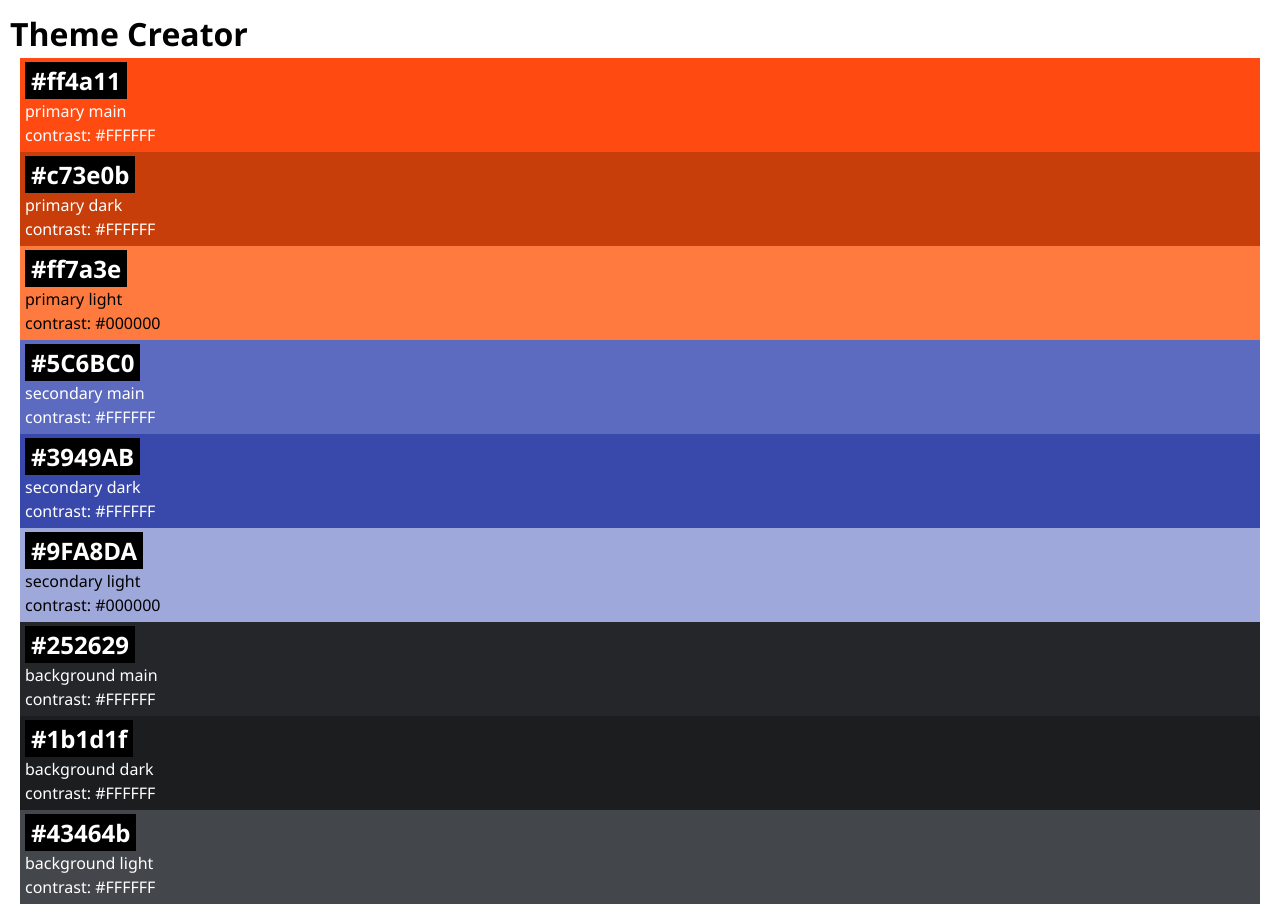
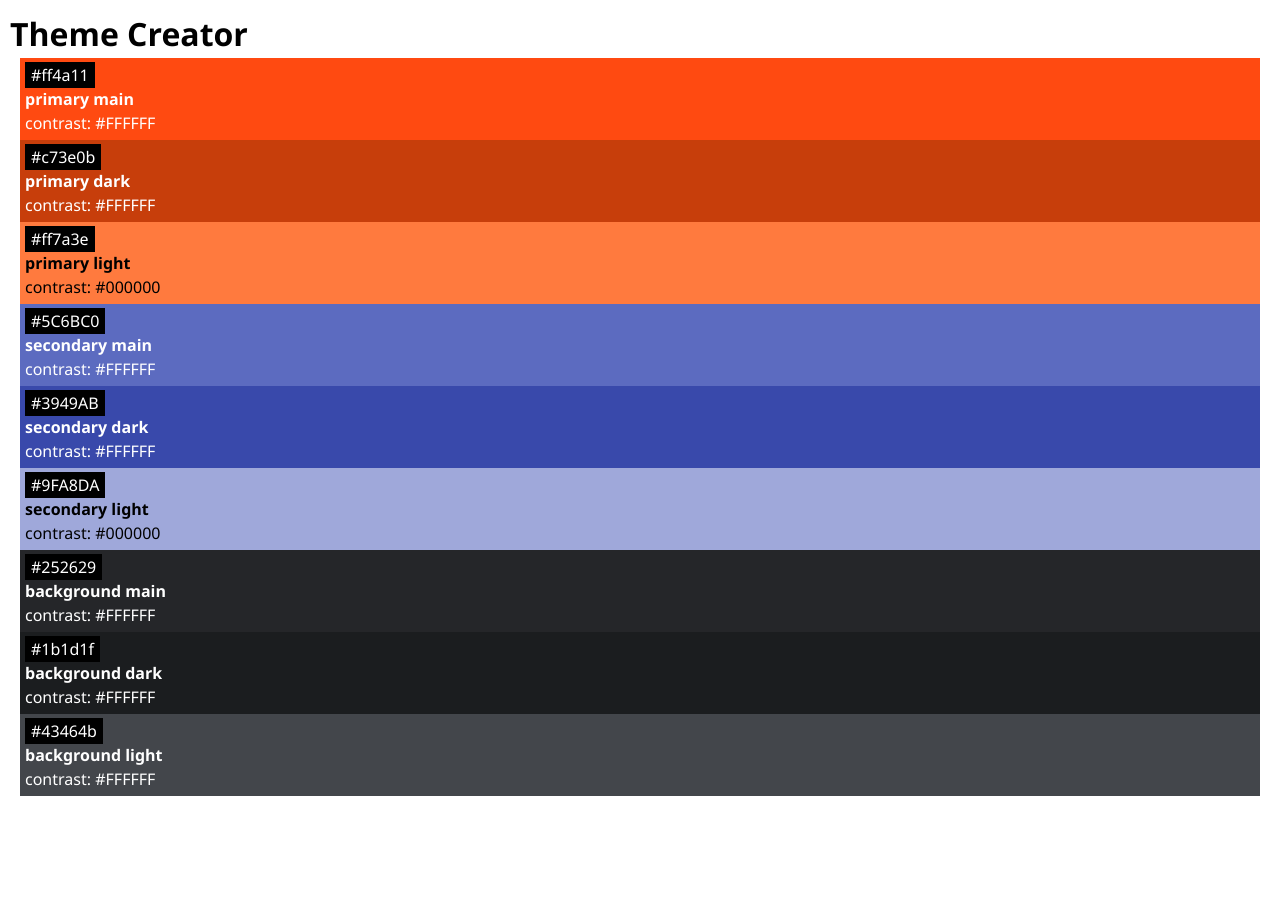
Before and after one commit to oliviabelu/recap-project-4, a React (Vite) app: page / in a window 1280 px wide. After the commit the page ends 806 px from the top, so only its background shows below. Built offline with nearby package versions, Linux system fonts and the light colour scheme.

Commit message:
fontweight role

```diff
--- a/src/Components/Color/Color.css
+++ b/src/Components/Color/Color.css
@@ -9,3 +9,7 @@
   background: black;
   color: white;
 }
+
+.color-card__role {
+  font-weight: bold;
+}
--- a/src/Components/Color/Color.jsx
+++ b/src/Components/Color/Color.jsx
@@ -4,8 +4,10 @@ export default function Color({ hex, role, contrastText }) {
   console.log(hex);
   return (
     <article className="color-card" style={{ backgroundColor: hex }}>
-      <h2 className="color-card__headline">{hex}</h2>
-      <p style={{ color: contrastText }}>{role}</p>
+      <p className="color-card__headline">{hex}</p>
+      <p className="color-card__role" style={{ color: contrastText }}>
+        {role}
+      </p>
       <p style={{ color: contrastText }}>contrast: {contrastText}</p>
     </article>
   );
```
